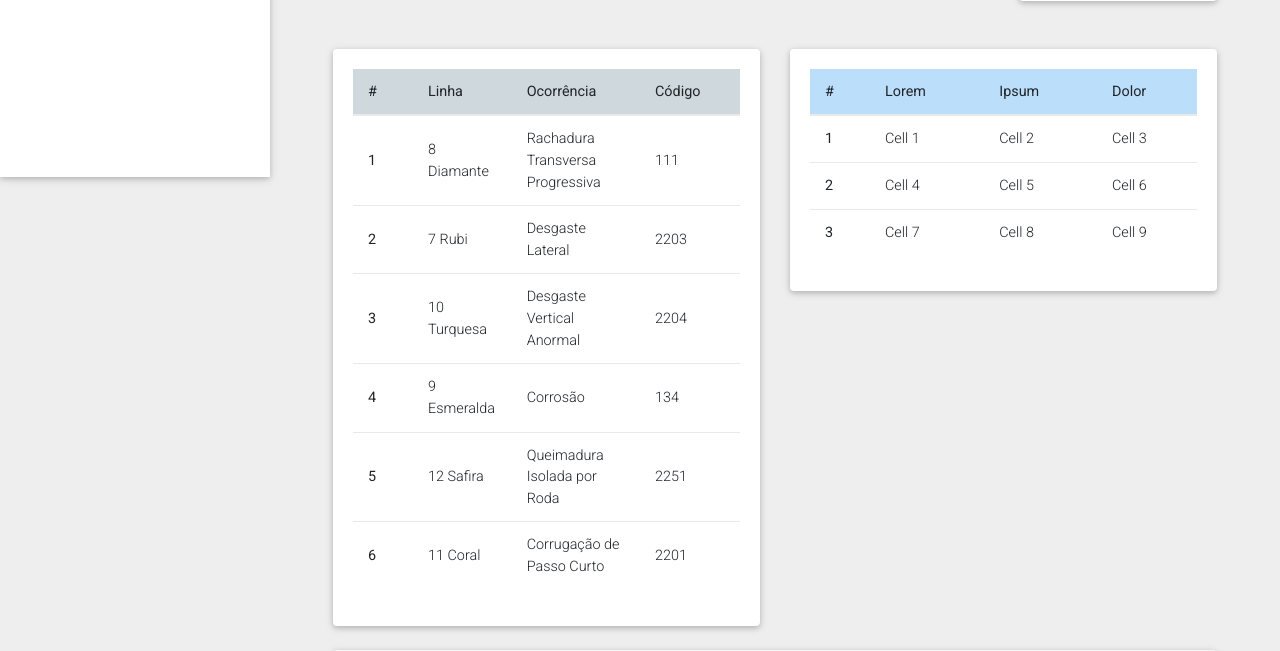
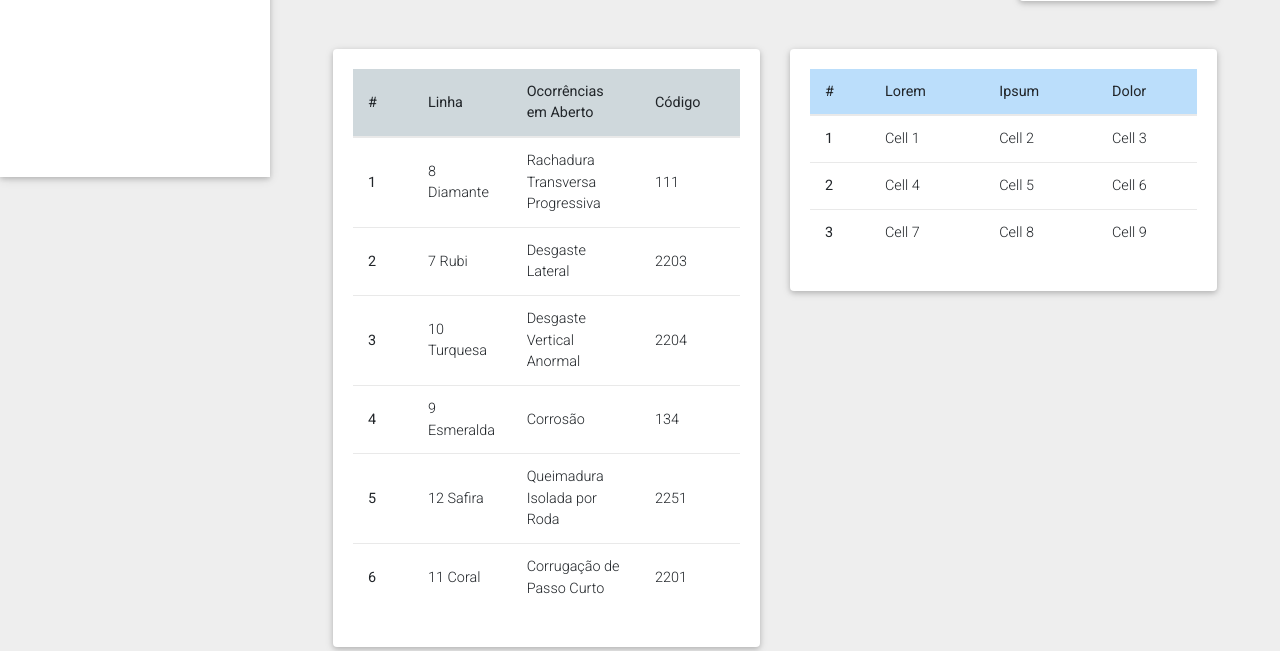
Before and after one commit to williansVarela/cptm-challenge, a Django app: page / in a window 1280 px wide. Shown: the part 623-1274 px from the top of the page. Run offline with Django 3.2, Linux system fonts and the light colour scheme; the visitor is signed in with stand-in values (Sample User, id 1); some libraries are stand-ins or nearby versions.

Commit message:
Ocorrencias label

```diff
--- a/core/templates/core/index.html
+++ b/core/templates/core/index.html
@@ -108,7 +108,7 @@
                   <tr>
                     <th>#</th>
                     <th>Linha</th>
-                    <th>Ocorrência</th>
+                    <th>Ocorrências em Aberto</th>
                     <th>Código</th>
                   </tr>
                 </thead>
```
